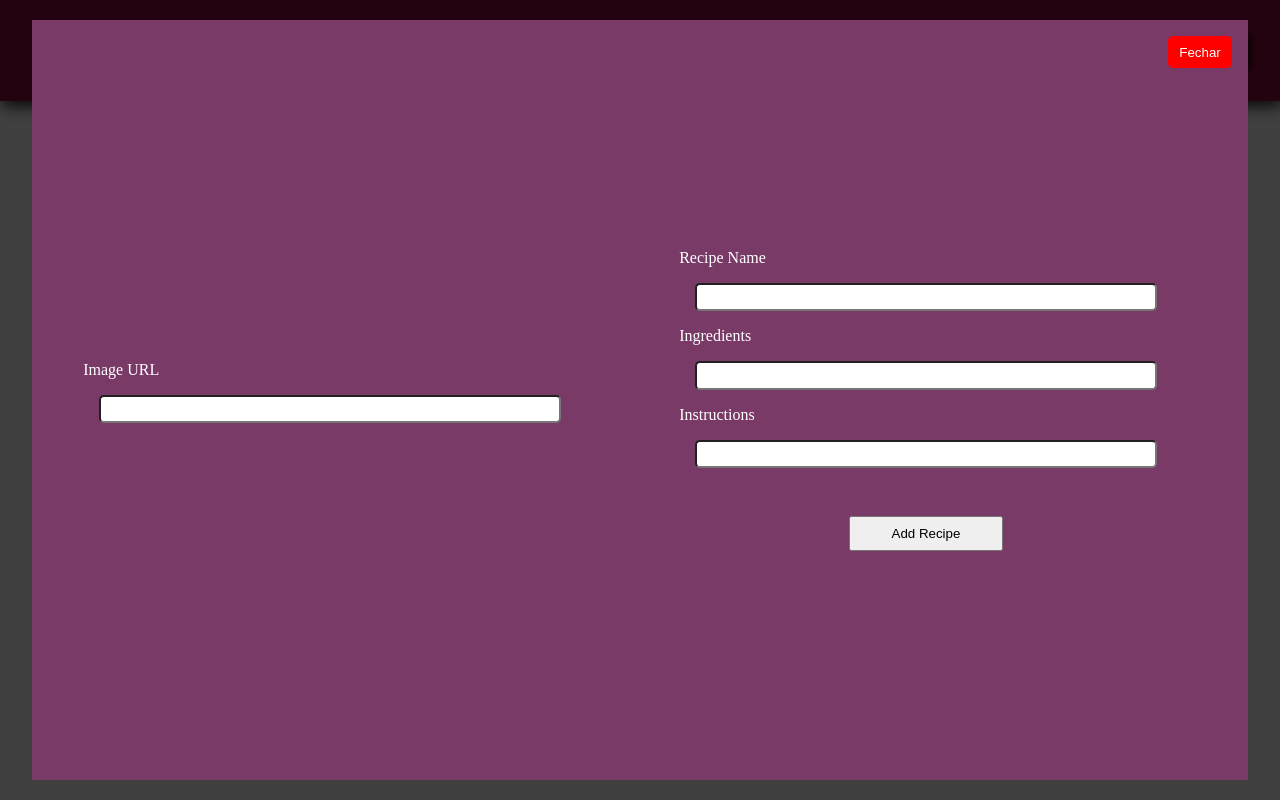
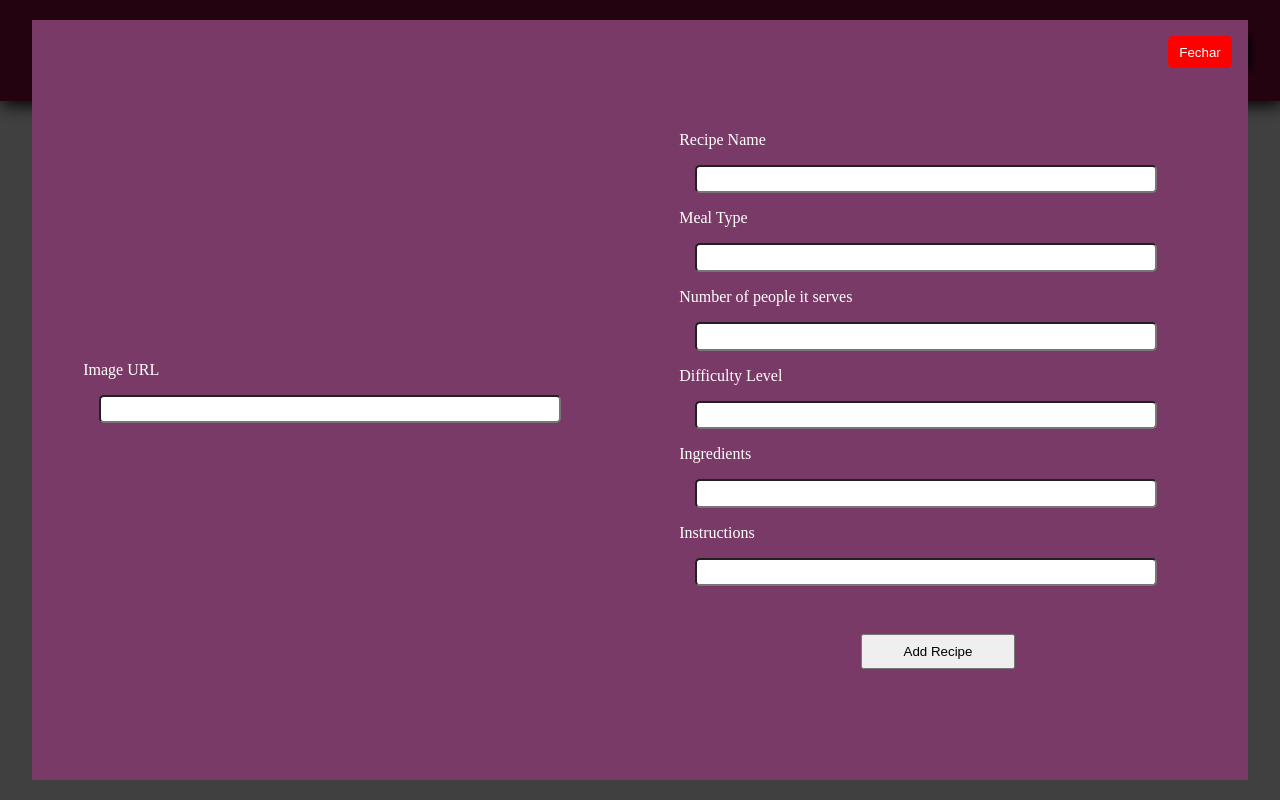
Before and after one commit to LeoniTeixeira/recipe-book, a React (Create React App) app: page / in a window 1280 px wide. Both pictures are taken after a click on the button "New Recipe". Built offline with nearby package versions, Linux system fonts and the light colour scheme.

Commit message:
finished recipe modal

```diff
--- a/src/App.js
+++ b/src/App.js
@@ -16,11 +16,15 @@ function App() {
       setRequest(true)
     })
   }
-  function handleAdd(recipeName, ingredients, instruction, imageURL) {
+  function handleAdd(recipeName, mealType, numberPeople,
+     difficulty, ingredients, instructions, imageURL) {
     const newRecipe = {
       recipeName,
+      mealType,
+      numberPeople,
+      difficulty,
       ingredients,
-      instruction,
+      instructions,
       imageURL
     };
     IndexedDB.table('recipe')
--- /dev/null
+++ b/src/components/InputArea/Input.jsx
@@ -0,0 +1,18 @@
+import React from 'react';
+
+// import { Container } from './styles';
+
+function Input({label, setItem, item}) {
+    const handleListen = (e) => {
+        setItem(e.target.value)
+    }
+
+    return (
+        <div>
+            <label htmlFor={label} >{label}</label>
+            <input id={label} className="modal-input" onChange={handleListen} value={item} type="text"/>
+        </div>
+    )
+}
+
+export default Input;
--- a/src/components/Modal/Modal.css
+++ b/src/components/Modal/Modal.css
@@ -9,6 +9,7 @@
 }
 
 .modal {
+    z-index: 1;
     width: 95vw;
     height: 95vh;
     background: #7a3a67;
--- a/src/components/Modal/Modal.jsx
+++ b/src/components/Modal/Modal.jsx
@@ -1,4 +1,5 @@
 import React, { useState } from 'react';
+import Input from '../InputArea/Input';
 
 // import { Container } from './styles';
 import './Modal.css';
@@ -6,28 +7,20 @@ import './Modal.css';
 function Modal({handleAdd}) {
     const [ isOpen, setIsOpen ] = useState(false)
     const [ recipeName, setRecipeName ] = useState('')
+    const [ mealType, setMealType ] = useState('')
+    const [ numberPeople, setNumberPeople ] = useState('')
+    const [ difficulty, setDifficulty ] = useState('')
     const [ ingredients, setIngredients ] = useState('')
     const [ instructions, setInstructions ] = useState('')
     const [ imageURL, setImageURL ] = useState('')
+
     const addTarefa = () => {
-        handleAdd(recipeName, ingredients, instructions, imageURL)
+    handleAdd(recipeName, mealType, numberPeople, difficulty, ingredients, instructions, imageURL)
         setRecipeName('')
         setIngredients('')
         setInstructions('')
         setImageURL('')
         setIsOpen(false)
-    }
-    const listenRecipeName = (e) => {
-        setRecipeName(e.target.value)
-    }
-    const listenIngredients = (e) => {
-        setIngredients(e.target.value)
-    }
-    const listenInstructions = (e) => {
-        setInstructions(e.target.value)
-    }
-    const listenImageURL = (e) => {
-        setImageURL(e.target.value)
     }
     return (
         <>
@@ -41,16 +34,15 @@ function Modal({handleAdd}) {
                             Fechar
                         </button>
                         <div className="modal-image-area">
-                            <label htmlFor="imageURL" >Image URL</label>
-                            <input id="imageURL" className="modal-input" onChange={listenImageURL} value={imageURL} type="text"/>
+                            <Input label={'Image URL'} setItem={setImageURL} Item={imageURL}/>
                         </div>
                         <div className="modal-input-area">
-                            <label htmlFor="recipeName" > Recipe Name</label>
-                            <input id="recipeName" className="modal-input" onChange={listenRecipeName} value={recipeName} type="text"/>
-                            <label htmlFor="ingredients" >Ingredients</label>
-                            <input id="ingredients" className="modal-input" onChange={listenIngredients} value={ingredients} type="text"/>
-                            <label htmlFor="instructions" >Instructions</label>
-                            <input id="instructions" className="modal-input" onChange={listenInstructions} value={instructions} type="text"/>
+                            <Input label={'Recipe Name'} setItem={setRecipeName} Item={recipeName}/>
+                            <Input label={'Meal Type'} setItem={setMealType} Item={mealType}/>
+                            <Input label={'Number of people it serves'} setItem={setNumberPeople} Item={numberPeople}/>
+                            <Input label={'Difficulty Level'} setItem={setDifficulty} Item={difficulty}/>
+                            <Input label={'Ingredients'} setItem={setIngredients} Item={ingredients}/>
+                            <Input label={'Instructions'} setItem={setInstructions} Item={instructions}/>
                             <button className="modal-input-btn" onClick={addTarefa}>Add Recipe</button>
                         </div>
                     </div>
--- a/src/components/Recipe/Recipe.css
+++ b/src/components/Recipe/Recipe.css
@@ -12,8 +12,9 @@
 }
 
 .show-recipe-btn{
+    z-index: 0;
     position: relative;
-    bottom: -8.5rem;
+    bottom: 0;
     right: -8rem;
     border: none;
     width: 4rem;
@@ -29,12 +30,25 @@
 }
 
 .recipe-name{
-    margin: 0;
+    margin: 1rem 0;
+    text-align: center;
 }
 
 .modal-recipe-area{
-    color: white;
-    padding: 2rem;
+    background: whitesmoke;
+    margin: 2rem;
+    padding: 0 2rem;
+    border-radius: 5px;
+    width: 40vw;
+    box-shadow: 2px 2px 12px black;
+}
+
+.recipe-image{
+    width: 35vw;
+    height: 35vw;
+    margin: auto 0;
+    border-radius: 5px;
+    box-shadow: 2px 2px 12px black;
 }
 
 .delete-btn{
--- a/src/components/Recipe/Recipe.jsx
+++ b/src/components/Recipe/Recipe.jsx
@@ -2,27 +2,35 @@ import React, { useState } from 'react';
 
 import './Recipe.css'
 
-function Recipe({id, recipeName, ingredients, instruction, imageURL, handleDelete}) {
+function Recipe({id, recipeName, mealType, numberPeople, difficulty, ingredients, instructions, imageURL, handleDelete}) {
     const [ isOpen, setIsOpen ] = useState(false)
     return (
         <>
             <div className="recipe">
                 <h1 className="recipe-name">{recipeName}</h1>
+                <p>{'Meal type: ' + mealType}</p>
+                <p>{'Number of people it serves: ' + numberPeople}</p>
+                <p>{'Difficulty: ' + difficulty}</p>
                 <button  className="show-recipe-btn"onClick={()=>setIsOpen(!isOpen)}>Show</button>
-                {/* <button onClick={()=>handleDelete(id)}>Delete</button> */}
             </div>
             { isOpen?
                 <div className="blur">
                     <div className="modal">
                             <button className="modal-btn-close" onClick={()=>setIsOpen(!isOpen)}>Fechar</button>
                         <div className="modal-recipe-area">
-                            <h1>{recipeName}</h1>
-                            <h3>ingredients</h3>
+                            <h1 className="recipe-name">{recipeName}</h1>
+                            <p>{'Meal type: ' + mealType}</p>
+                            <p>{'Number of people it serves: ' + numberPeople}</p>
+                            <p>{'Difficulty: ' + difficulty}</p>
+                            <h3>Ingredients List</h3>
                             <p>{ingredients}</p>
-                            <h3>instruction</h3>
-                            <p>{instruction}</p>
+                            <h3>Instructions</h3>
+                            <p>{instructions}</p>
                         </div>
                         <button className="delete-btn" onClick={()=>handleDelete(id)}>Delete</button>
+
+                        <img className="recipe-image" src={imageURL}/>
+
                     </div>
                 </div>
             :
```
